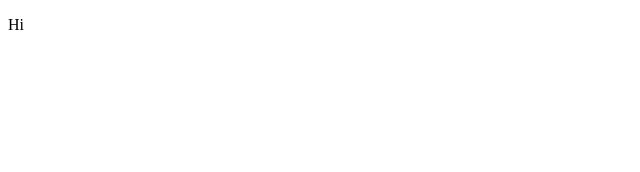
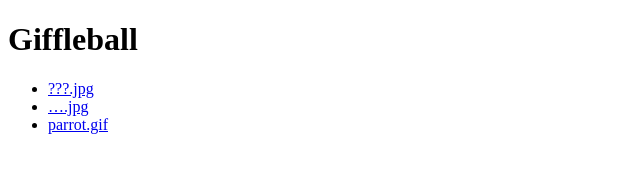
Before and after one commit to olets/eleventy-sample, an Eleventy site: page views/index.html in a window 1280 px wide. Shown: the whole page, without its empty margins (0-640 px from the left). Built offline with nearby package versions, Linux system fonts and the light colour scheme; Eleventy itself is replaced by a stand-in of ours; files that its build step writes are made by us from their sources.

Commit message:
feat(eleventy): tutorial level 1 add index

```diff
--- a/views/index.html
+++ b/views/index.html
@@ -1 +1,15 @@
-<!doctype html><html><head><title>Page title</title></head><body><p>Hi</p></body></html>
+<!doctype html>
+<html lang="en">
+ <head>
+  <meta charset="utf-8">
+  <title>Giffleball</title>
+ </head>
+ <body>
+  <h1>Giffleball</h1>
+  <ul>
+   <li><a href="img/???.jpg">???.jpg</a></li>
+   <li><a href="img/….jpg">….jpg</a></li>
+   <li><a href="img/parrot.gif">parrot.gif</a></li>
+  </ul>
+ </body>
+</html>
```
Also changed, not shown: img/parrot.gif (added), views/README.md (deleted).
